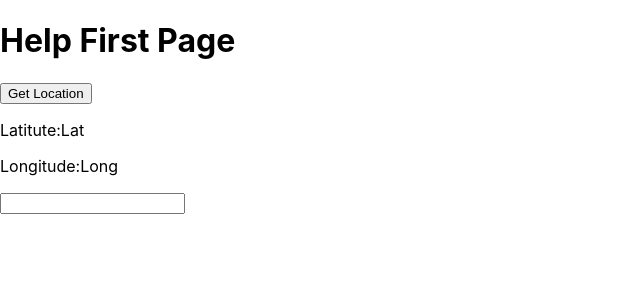
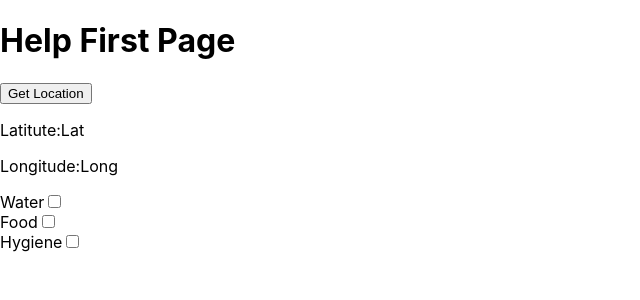
Before and after one commit to worthysloth/CFC, a React (Create React App) app: page /help in a window 1280 px wide. Shown: the top 300 px of the page, without its empty margins (0-640 px from the left). Built offline with nearby package versions, Linux system fonts and the light colour scheme.

Commit message:
Next Change the HelpListForm to 'Input' componoents

```diff
--- a/src/components/helper/helpFirstPage.js
+++ b/src/components/helper/helpFirstPage.js
@@ -1,7 +1,7 @@
 import React, { Component } from 'react'
 import { Link } from 'react-router-dom'
 import GeoLocation from "./helperComponents/GeoLocation"
-import HelpListInput from "./helperComponents/HelpListInput"
+import HelpFormOffer from "./helperComponents/HelpFormOffer"
 
 
 class helpFirstPage extends Component {
@@ -11,10 +11,7 @@ class helpFirstPage extends Component {
             <div>
                 <h1>Help First Page</h1>
                 <GeoLocation />
-                <form>
-                    <HelpListInput />
-                </form>
-
+                <HelpFormOffer />
             </div>
         )
     }
--- /dev/null
+++ b/src/components/helper/helperComponents/HelpFormOffer.js
@@ -0,0 +1,54 @@
+import React, { useState } from 'react'
+
+
+const HelpFormOffer = (props) => {
+
+    const [choiceState, setChoice] = useState({
+        water: null,
+        food: null,
+        hygiene: null
+    });
+    if (choiceState.water) {
+        console.log("WATER")
+    }
+
+    const choiceHandler = (props) => {
+        setChoice({
+            water: true,
+            food: false,
+            hygiene: true
+        })
+        console.log(choiceState)
+    };
+
+
+
+    return (
+        <div>
+            <div>
+                <label>Water</label>
+                <input
+                    type="checkbox"
+                    name=""
+                    id="water"
+                    onChange={choiceHandler}/>
+            </div>
+            <div>
+                <label>Food</label>
+                <input
+                    type="checkbox"
+                    name=""
+                    id="food"/>
+            </div>
+            <div>
+                <label>Hygiene</label>
+                <input
+                    type="checkbox"
+                    name=""
+                    id="hygiene"/>
+            </div>
+        </div>
+    )
+}
+
+export default HelpFormOffer;
--- a/src/components/helper/helperComponents/HelpListInput.js
+++ /dev/null
@@ -1,12 +0,0 @@
-import React from 'react'
-
-
-const HelpListInput = (props) => {
-    return (
-        <div>
-            <input type="text" name={props.name} id={props.id}/>
-        </div>
-    )
-}
-
-export default HelpListInput;
```
